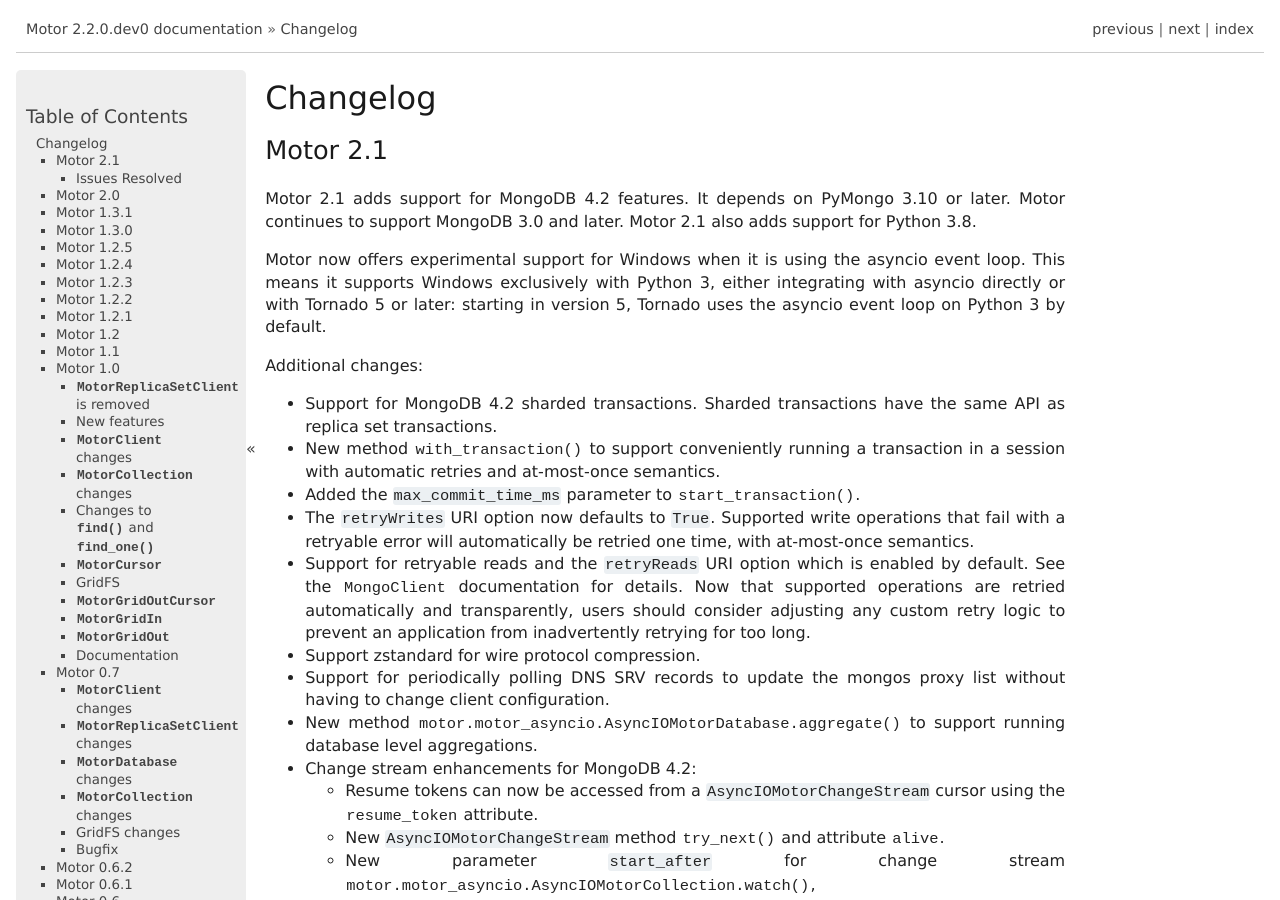
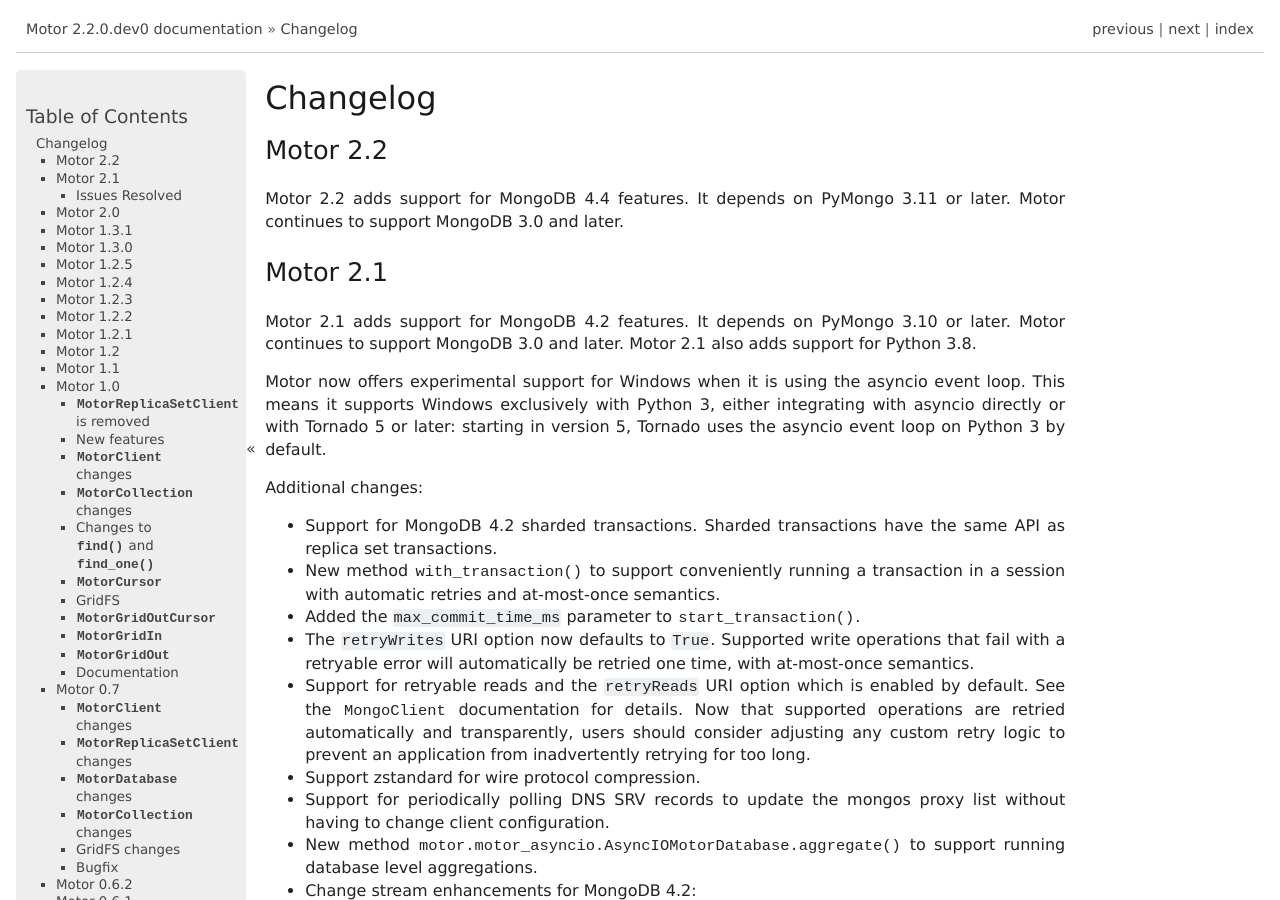
Before and after one commit to mongodb/motor, a Sphinx documentation site: the page built from doc/changelog.rst, in a window 1280 px wide and 900 px high. Built offline with Sphinx 7.4.7, drawn with Linux system fonts in a browser that asks for light colours; pages that are not in the unit, such as notebooks, are missing from menus; comment, search, counter and statistics services are not loaded; the version number is read from the project's files by our own code.

Commit message:
MOTOR-594 Update PyMongo dependency to 3.11+

```diff
--- a/README.rst
+++ b/README.rst
@@ -42,8 +42,8 @@
 asyncio. It requires:
 
 * Unix, including macOS. Windows is not supported.
-* PyMongo_ 3.10 or later.
-* Python 3.5 or later.
+* PyMongo_ >=3.11,<4
+* Python 3.5+
 
 See `requirements <https://motor.readthedocs.io/en/stable/requirements.html>`_
 for details about compatibility.
--- a/doc/changelog.rst
+++ b/doc/changelog.rst
@@ -2,6 +2,12 @@
 =========
 
 .. currentmodule:: motor.motor_tornado
+
+Motor 2.2
+---------
+
+Motor 2.2 adds support for MongoDB 4.4 features. It depends on PyMongo 3.11 or
+later. Motor continues to support MongoDB 3.0 and later.
 
 Motor 2.1
 ---------
--- a/doc/requirements.rst
+++ b/doc/requirements.rst
@@ -4,7 +4,7 @@
 The current version of Motor requires:
 
 * CPython 3.5 and later.
-* PyMongo_ 3.10 and later.
+* PyMongo_ 3.11 and later.
 
 Motor can integrate with either Tornado or asyncio.
 
--- a/setup.py
+++ b/setup.py
@@ -26,7 +26,7 @@
 
 long_description = open("README.rst").read()
 
-install_requires = ['pymongo>3.10,<4']
+install_requires = ['pymongo>3.11,<4']
 
 tests_require = ['mockupdb>=1.4.0']
 
```
